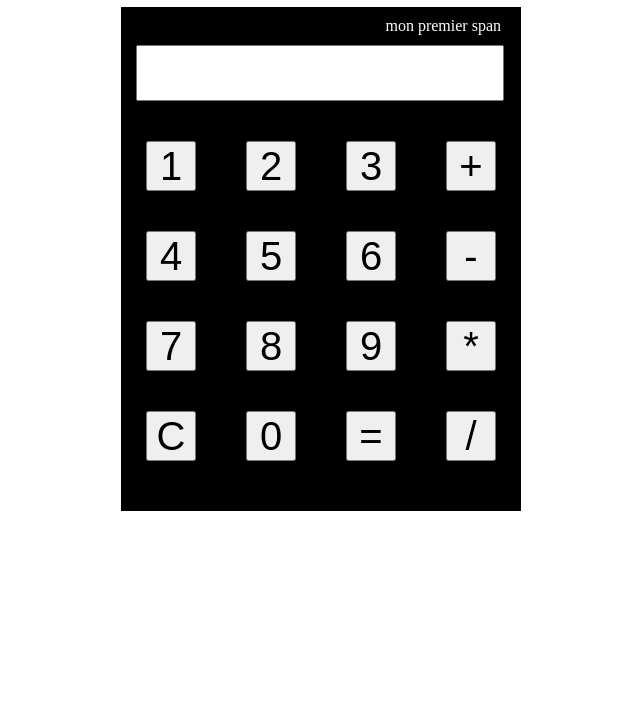
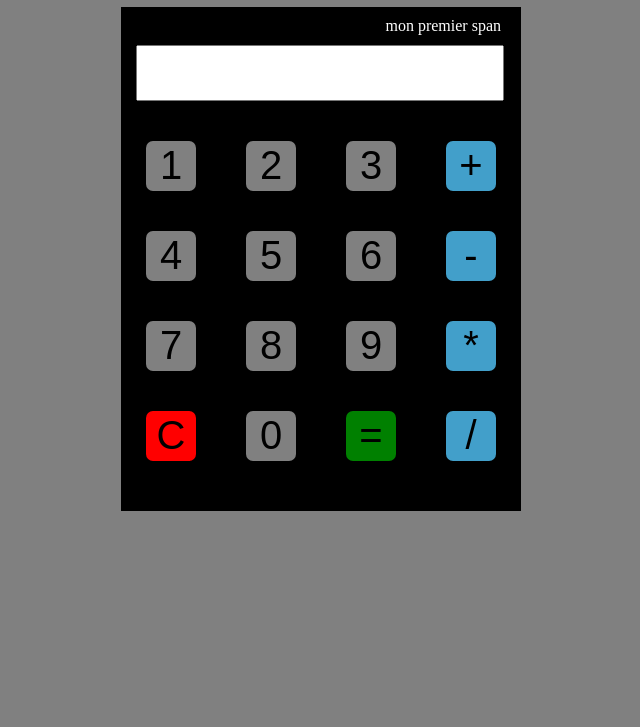
Before and after one commit to ZidaneZz-10/calculatrice, a plain HTML site: page index.html in a window 1280 px wide. Shown: the part 73-800 px from the top of the page, without its empty margins (319-959 px from the left). Drawn offline with Linux system fonts and the light colour scheme.

Commit message:
finition de l'aspect viseul de la calculatrice et debut de sa programmation

```diff
--- a/public/css/style.css
+++ b/public/css/style.css
@@ -1,4 +1,6 @@
-
+body{
+    background-color: grey;
+}
 h1{
     text-align: center;
 }
@@ -23,6 +25,7 @@ h1{
     margin-left: 15px;
     margin-right: 20px;
     margin-bottom: 40px;
+    font-size: 30px;
 }
 .row{
     display: flex;
--- a/public/js/calcul/calcul.js
+++ b/public/js/calcul/calcul.js
@@ -0,0 +1,29 @@
+import {button0} from "../structure/structure.js"
+import {button1} from "../structure/structure.js"
+import {button2} from "../structure/structure.js"
+import {button3} from "../structure/structure.js"
+import {button4} from "../structure/structure.js"
+import {button5} from "../structure/structure.js"
+import {button6} from "../structure/structure.js"
+import {button7} from "../structure/structure.js"
+import {button8} from "../structure/structure.js"
+import {button9} from "../structure/structure.js"
+import {buttonplus} from "../structure/structure.js"
+import {buttonDiv} from "../structure/structure.js"
+import {buttonFois} from "../structure/structure.js"
+import {buttonMoins} from "../structure/structure.js"
+import {buttonReset} from "../structure/structure.js"
+import {buttonEgal} from "../structure/structure.js"
+import {myInput} from "../structure/structure.js"
+import {firstSpan} from "../structure/structure.js"
+
+let numbers=[button0,button1,button2,button3,button4,button5,button6,button7,button8,button9];
+let choix=true;
+numbers.forEach(element => {
+    element.addEventListener('click',()=>{
+        if (choix) {
+            myInput.value += element.innerText
+        }
+        firstSpan.textContent=myInput.value
+    })
+});
--- a/public/js/structure/structure.js
+++ b/public/js/structure/structure.js
@@ -4,22 +4,19 @@ let myBody=document.querySelector('body');
 let titrePrincipal=document.createElement("h1");
 titrePrincipal.textContent="Création calculatrice";
 myBody.insertBefore(titrePrincipal,myScript);
-console.log(myBody);
-
 // div : calculette
 let myDiv=document.createElement("div");
 myDiv.setAttribute("id","calculette")
 myBody.appendChild(myDiv)
 // premier span
-let firstSpan=document.createElement("span")
+ export let firstSpan=document.createElement("span")
 firstSpan.className="firstSpan";
 firstSpan.textContent="mon premier span ";
 myDiv.appendChild(firstSpan)
 let mySpace=document.createElement("br")
 myDiv.appendChild(mySpace)
-console.log(firstSpan);
 //input
-let myInput=document.createElement("input");
+export let myInput=document.createElement("input");
 myInput.setAttribute("id","myInput");
 myInput.setAttribute("type","text");
 myDiv.appendChild(myInput);
@@ -31,66 +28,114 @@ myDiv.appendChild(myContainer1);
 let myRow1=document.createElement("div");
 myRow1.setAttribute("class","row");
 myContainer1.appendChild(myRow1);
-let button1=document.createElement("button");
+export let button1=document.createElement("button");
 button1.textContent="1";
+button1.style.backgroundColor="grey"
+button1.style.border="none"
+button1.style.borderRadius="7px"
 myRow1.appendChild(button1);
-let button2=document.createElement("button");
+export let button2=document.createElement("button");
 button2.textContent="2";
+button2.style.backgroundColor="grey"
+button2.style.border="none"
+button2.style.borderRadius="7px"
 myRow1.appendChild(button2);
-let button3=document.createElement("button");
+export let button3=document.createElement("button");
 button3.textContent="3";
+button3.style.backgroundColor="grey"
+button3.style.border="none"
+button3.style.borderRadius="7px"
 myRow1.appendChild(button3);
-let buttonplus=document.createElement("button");
+export let buttonplus=document.createElement("button");
 buttonplus.textContent="+";
+buttonplus.style.backgroundColor="rgb(66, 159, 202)"
+buttonplus.style.border="none"
+buttonplus.style.borderRadius="7px"
 myRow1.appendChild(buttonplus);
 
 // Row2
 let myRow2=document.createElement("div");
 myRow2.setAttribute("class","row");
 myContainer1.appendChild(myRow2);
-let button4=document.createElement("button");
+export let button4=document.createElement("button");
 button4.textContent="4";
+button4.style.backgroundColor="grey"
+button4.style.border="none"
+button4.style.borderRadius="7px"
 myRow2.appendChild(button4);
-let button5=document.createElement("button");
+export let button5=document.createElement("button");
 button5.textContent="5";
+button5.style.backgroundColor="grey"
+button5.style.border="none"
+button5.style.borderRadius="7px"
 myRow2.appendChild(button5);
-let button6=document.createElement("button");
+export let button6=document.createElement("button");
 button6.textContent="6";
+button6.style.backgroundColor="grey"
+button6.style.border="none"
+button6.style.borderRadius="7px"
 myRow2.appendChild(button6);
-let buttonMoins=document.createElement("button");
+export let buttonMoins=document.createElement("button");
 buttonMoins.textContent="-";
+buttonMoins.style.backgroundColor="rgb(66, 159, 202)"
+buttonMoins.style.border="none"
+buttonMoins.style.borderRadius="7px"
 myRow2.appendChild(buttonMoins)
 
 // Row3
 let myRow3=document.createElement("div");
 myRow3.setAttribute("class","row");
 myContainer1.appendChild(myRow3);
-let button7=document.createElement("button");
+export let button7=document.createElement("button");
 button7.textContent="7";
+button7.style.backgroundColor="grey"
+button7.style.border="none"
+button7.style.borderRadius="7px"
 myRow3.appendChild(button7);
-let button8=document.createElement("button");
+export let button8=document.createElement("button");
 button8.textContent="8";
+button8.style.backgroundColor="grey"
+button8.style.border="none"
+button8.style.borderRadius="7px"
 myRow3.appendChild(button8);
-let button9=document.createElement("button");
+export let button9=document.createElement("button");
 button9.textContent="9";
+button9.style.backgroundColor="grey"
+button9.style.border="none"
+button9.style.borderRadius="7px"
 myRow3.appendChild(button9);
-let buttonFois=document.createElement("button");
+export let buttonFois=document.createElement("button");
 buttonFois.textContent="*";
+buttonFois.style.backgroundColor="rgb(66, 159, 202)"
+buttonFois.style.border="none"
+buttonFois.style.borderRadius="7px"
 myRow3.appendChild(buttonFois)
 
 // Row4
 let myRow4=document.createElement("div");
 myRow4.setAttribute("class","row");
 myContainer1.appendChild(myRow4);
-let buttonReset=document.createElement("button");
+export let buttonReset=document.createElement("button");
 buttonReset.textContent="C";
+buttonReset.style.backgroundColor="red"
+buttonReset.style.border="none"
+buttonReset.style.borderRadius="7px"
 myRow4.appendChild(buttonReset);
-let button0=document.createElement("button");
+export let button0=document.createElement("button");
 button0.textContent="0";
+button0.style.backgroundColor="grey"
+button0.style.border="none"
+button0.style.borderRadius="7px"
 myRow4.appendChild(button0);
-let buttonEgal=document.createElement("button");
+export let buttonEgal=document.createElement("button");
 buttonEgal.textContent="=";
+buttonEgal.style.backgroundColor="green"
+buttonEgal.style.border="none"
+buttonEgal.style.borderRadius="7px"
 myRow4.appendChild(buttonEgal);
-let buttonDiv=document.createElement("button");
+export let buttonDiv=document.createElement("button");
 buttonDiv.textContent="/";
+buttonDiv.style.backgroundColor="rgb(66, 159, 202)"
+buttonDiv.style.border="none"
+buttonDiv.style.borderRadius="7px"
 myRow4.appendChild(buttonDiv)
```
